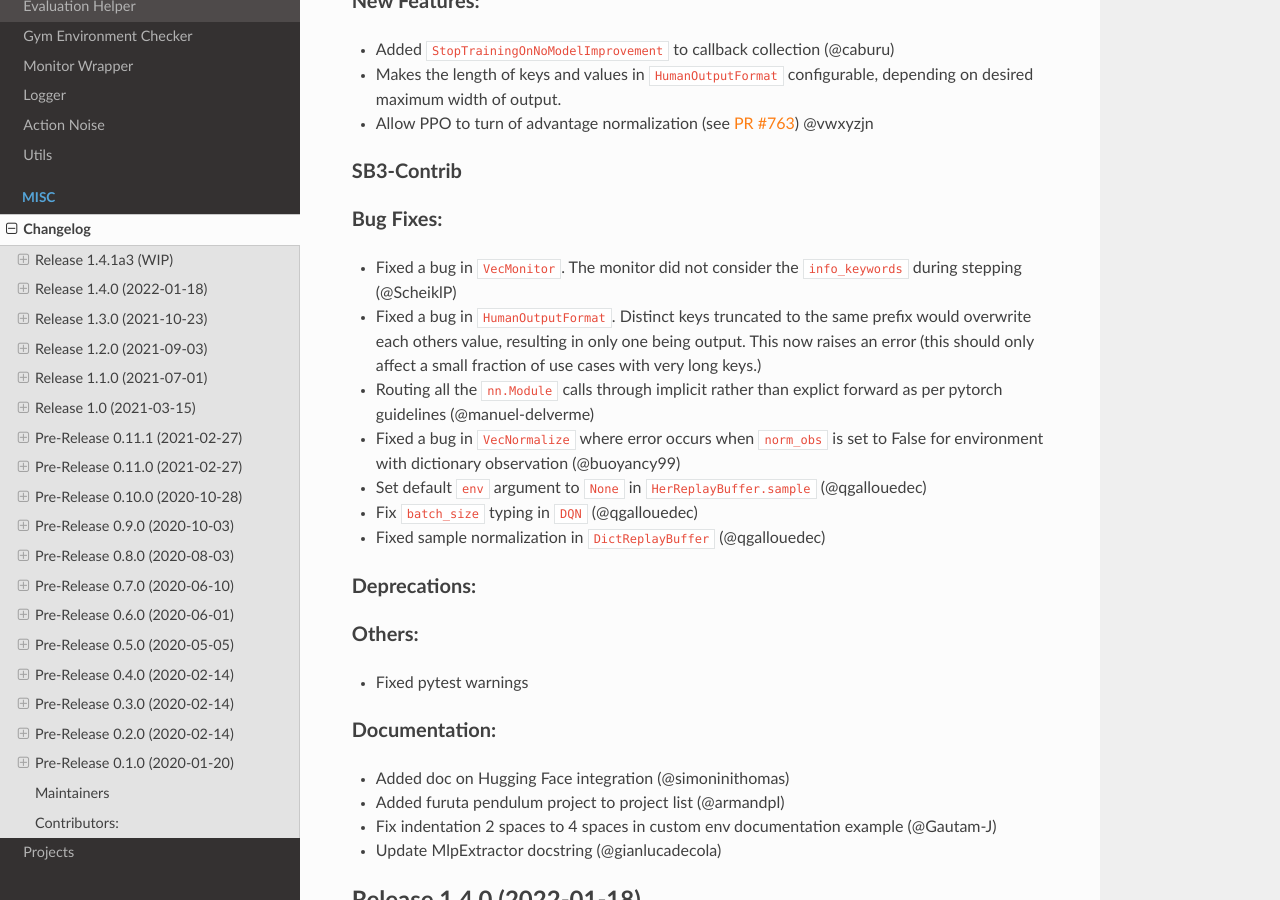
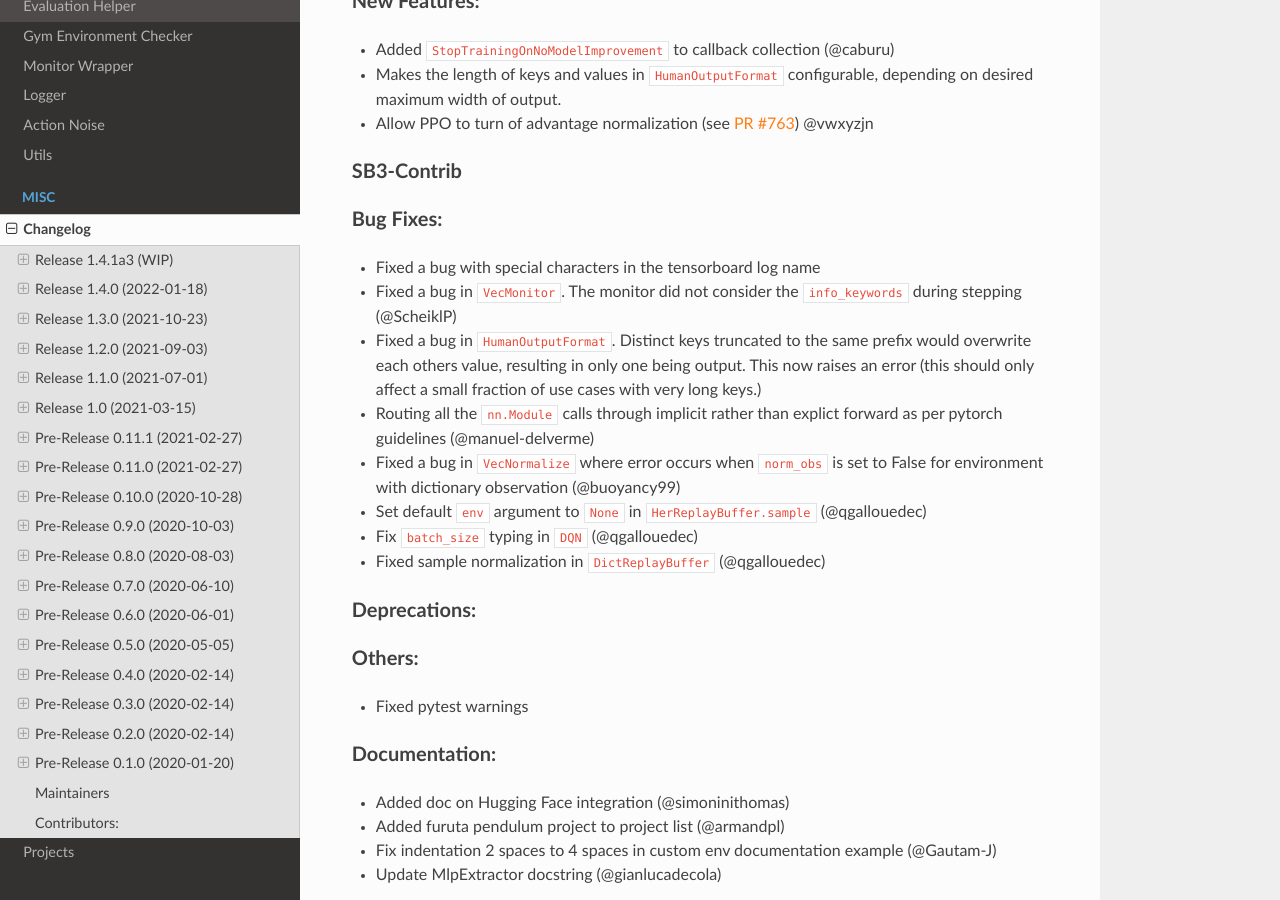
Before and after one commit to DLR-RM/stable-baselines3, a Sphinx documentation site: the page built from docs/misc/changelog.rst, in a window 1280 px wide and 900 px high, scrolled down 316 px. Built offline with Sphinx 7.4.7 and the Read the Docs theme 2.0.0, drawn with Linux system fonts in a browser that asks for light colours; the version number could not be read and is left out.

Commit message:
Added fix to changelog

```diff
--- a/docs/misc/changelog.rst
+++ b/docs/misc/changelog.rst
@@ -24,6 +24,7 @@ SB3-Contrib
 
 Bug Fixes:
 ^^^^^^^^^^
+- Fixed a bug with special characters in the tensorboard log name
 - Fixed a bug in ``VecMonitor``. The monitor did not consider the ``info_keywords`` during stepping (@ScheiklP)
 - Fixed a bug in ``HumanOutputFormat``. Distinct keys truncated to the same prefix would overwrite each others value,
   resulting in only one being output. This now raises an error (this should only affect a small fraction of use cases
```
